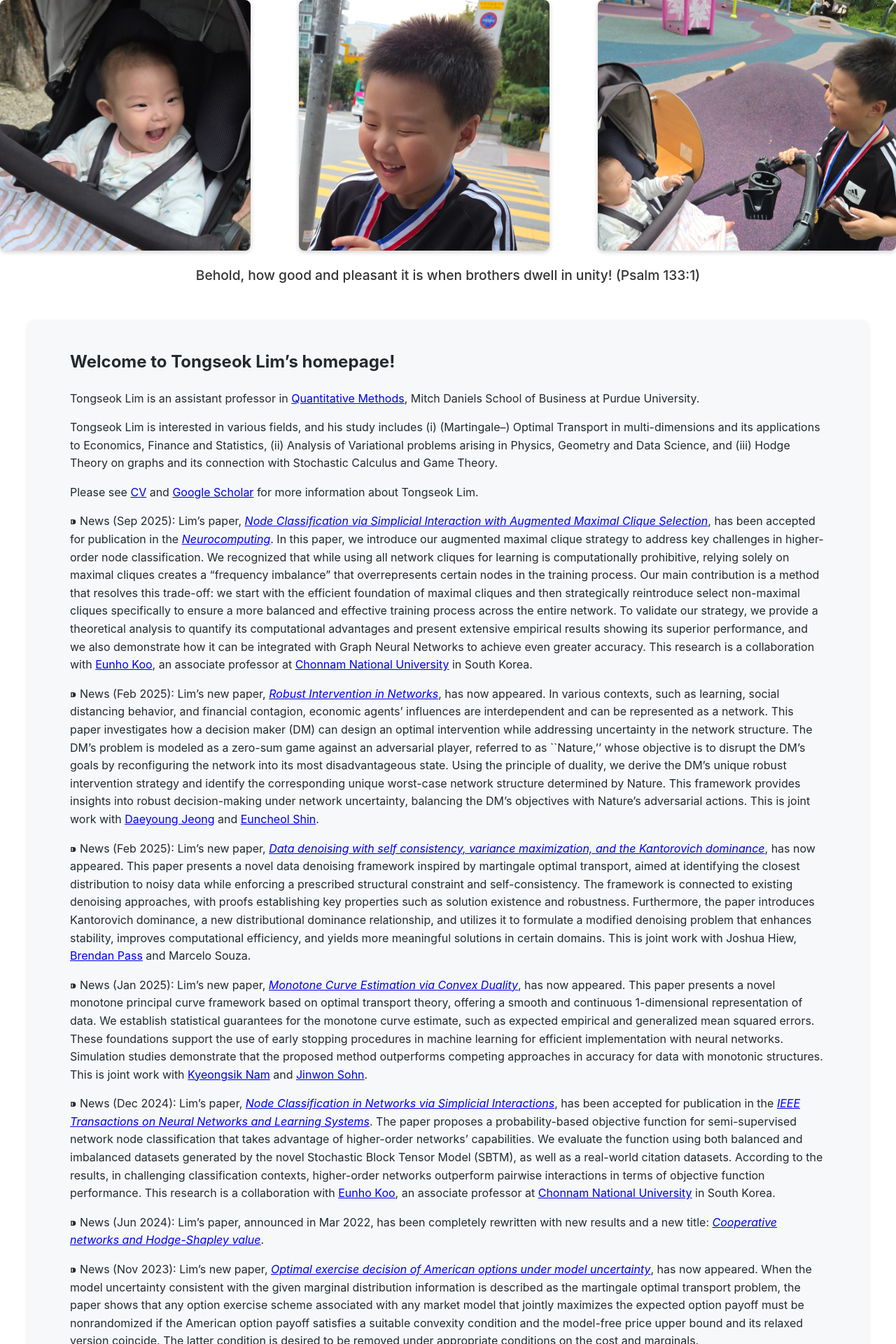
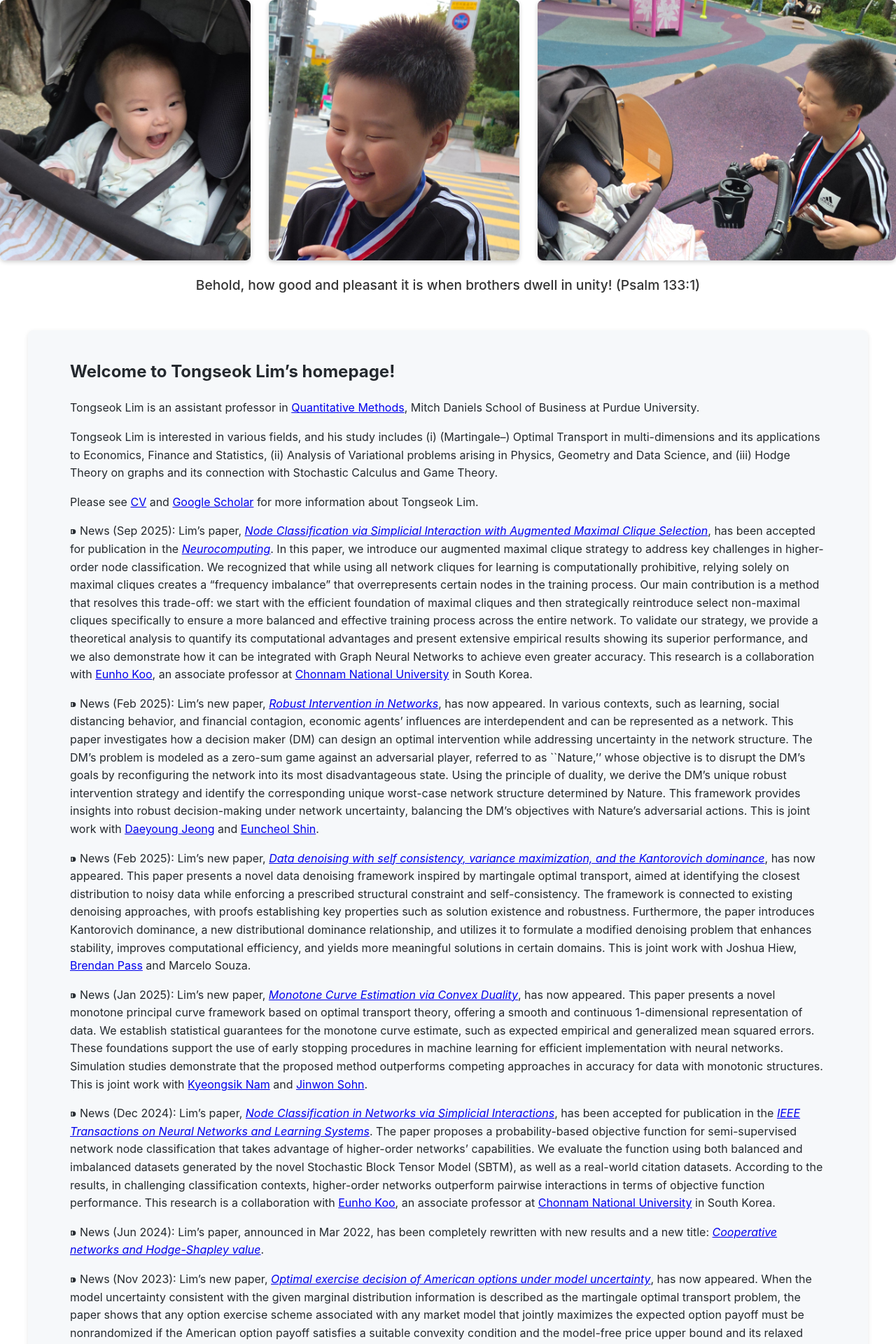
Before and after one commit to tlim0213/tlim0213.github.io, a Jekyll site: the page built from README.md, in a window 1280 px wide. Shown: the top 1920 px of the page at 70% size. Built offline with Jekyll 4.4.1, drawn with Linux system fonts in a browser that asks for light colours; our own code applies the rules of GitHub Pages for plain Markdown files.

Commit message:
Update default.html

```diff
--- a/_layouts/default.html
+++ b/_layouts/default.html
@@ -14,7 +14,7 @@
   <div class="banner-images">
     <img src="{{ "/assets/family1.jpg" | relative_url }}" alt="Family 1" class="photo-small" data-position="0%">
     <img src="{{ "/assets/family2.jpg" | relative_url }}" alt="Family 2" class="photo-small" data-position="0%">
-    <img src="{{ "/assets/family3.jpg" | relative_url }}" alt="Family 3" class="photo-medium" data-position="0%">
+    <img src="{{ "/assets/family3.jpg" | relative_url }}" alt="Family 3" class="photo-large" data-position="0%">
   </div>
 
   <div class="banner-text">
```
